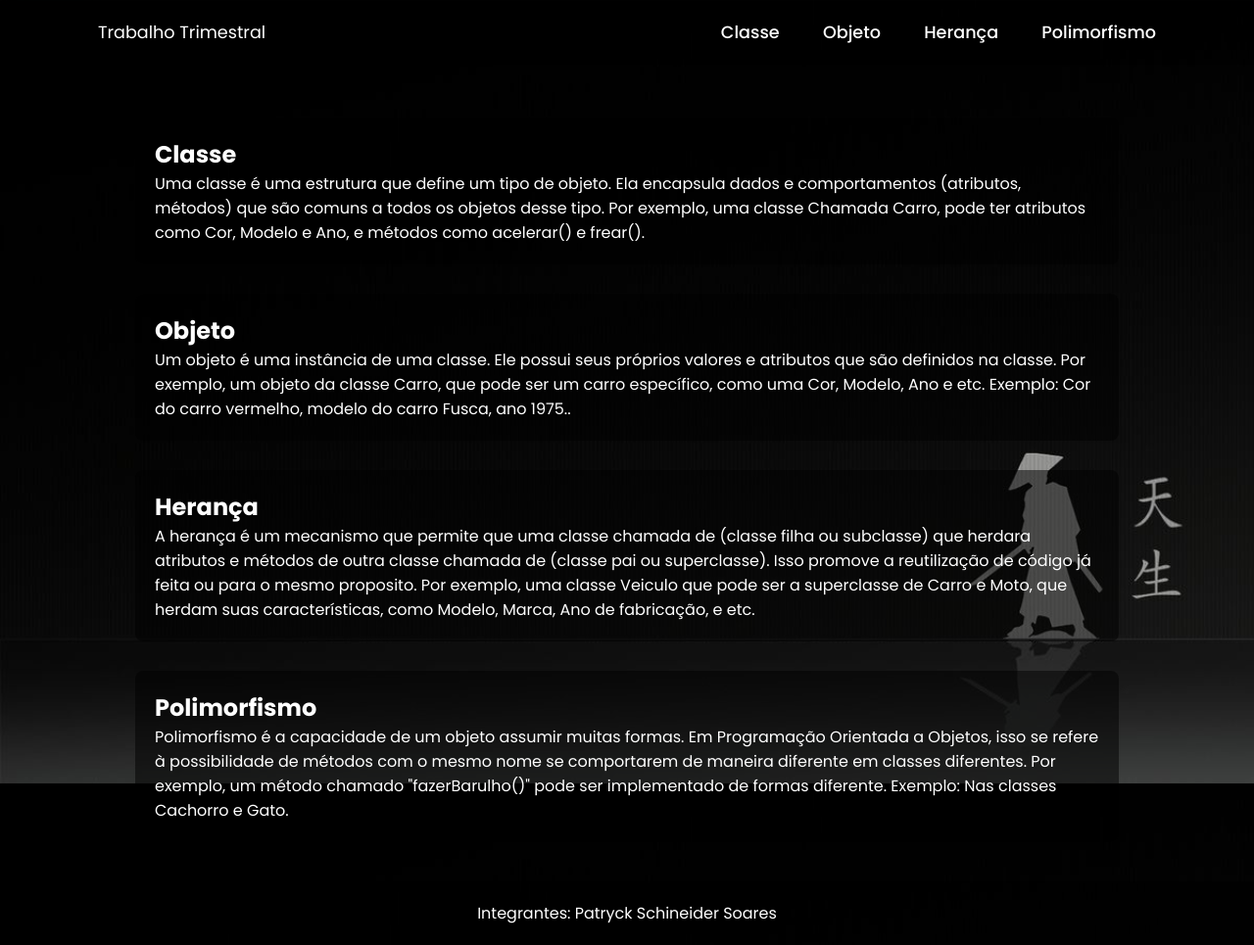
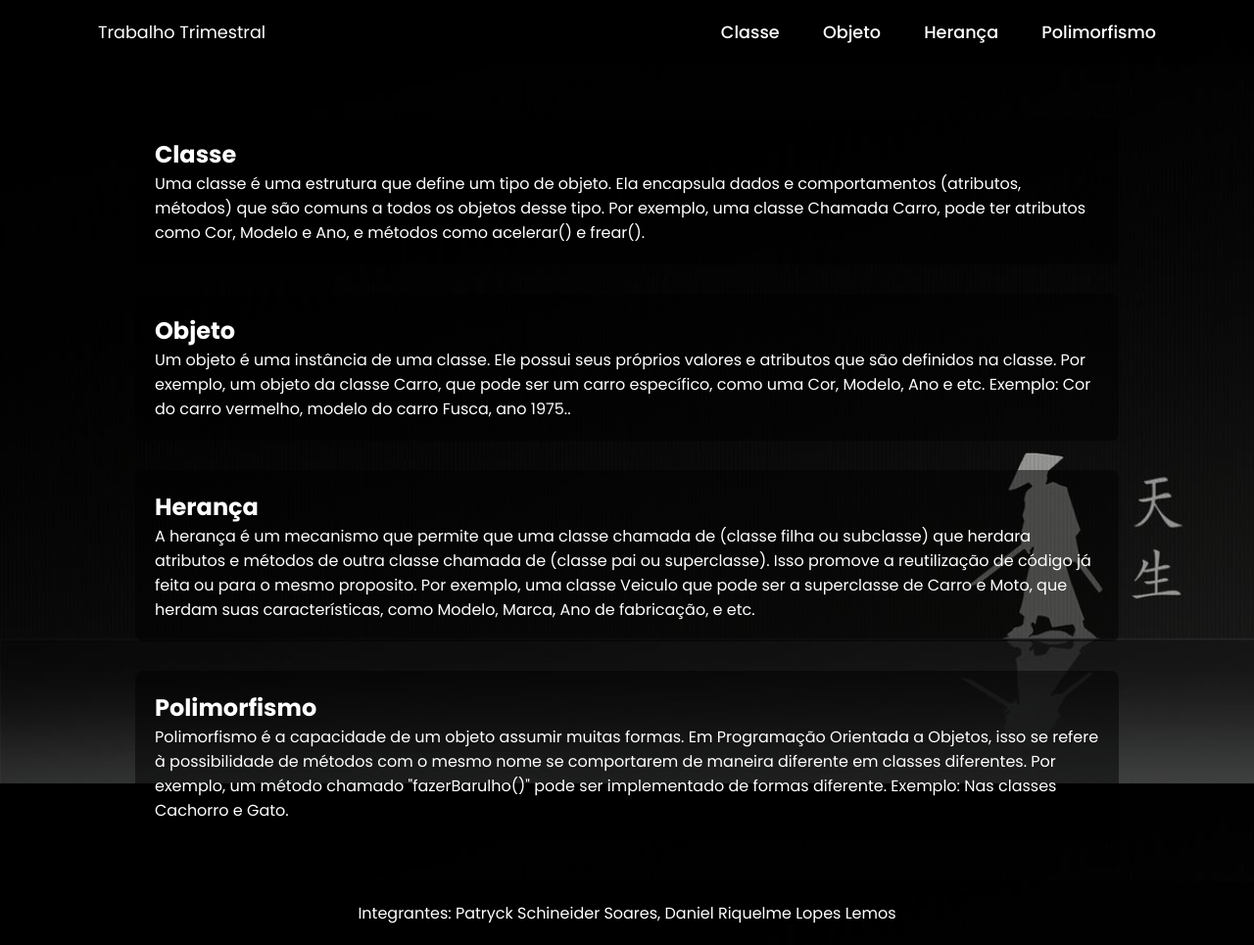
Before and after one commit to CEEMTI-BG-prof-Melissa/trabalho-2-trimestre-grupo-2, a plain HTML site: page index.html in a window 1280 px wide. Shown: the whole page at 98% size. Drawn offline with Linux system fonts and the light colour scheme.

Commit message:
Add files via upload

```diff
--- a/index.html
+++ b/index.html
@@ -47,7 +47,7 @@
     </main>
 
     <footer>
-        <p>Integrantes: Patryck Schineider Soares</p>
+        <p>Integrantes: Patryck Schineider Soares, Daniel Riquelme Lopes Lemos</p>
     </footer>
 </body>
 </html>
```
Also changed, not shown: Leia Por Favor Melissa.txt.
